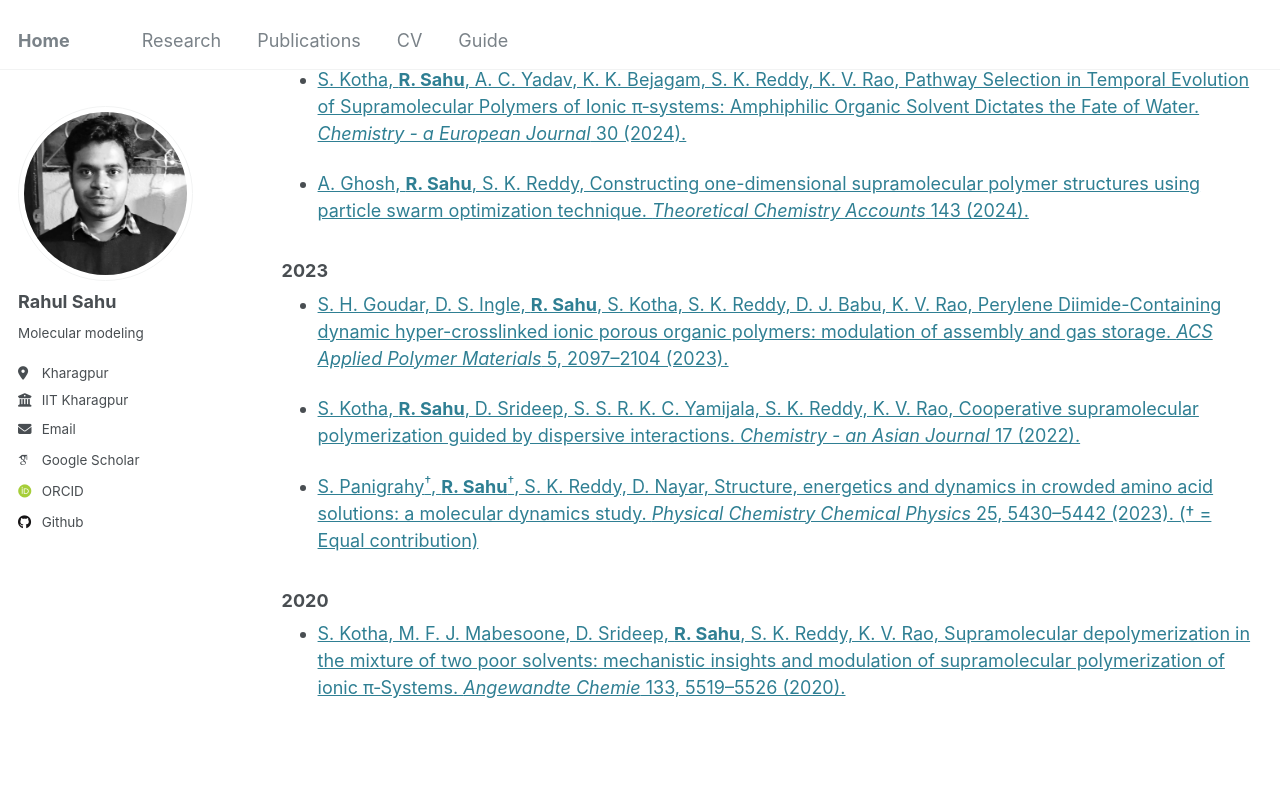
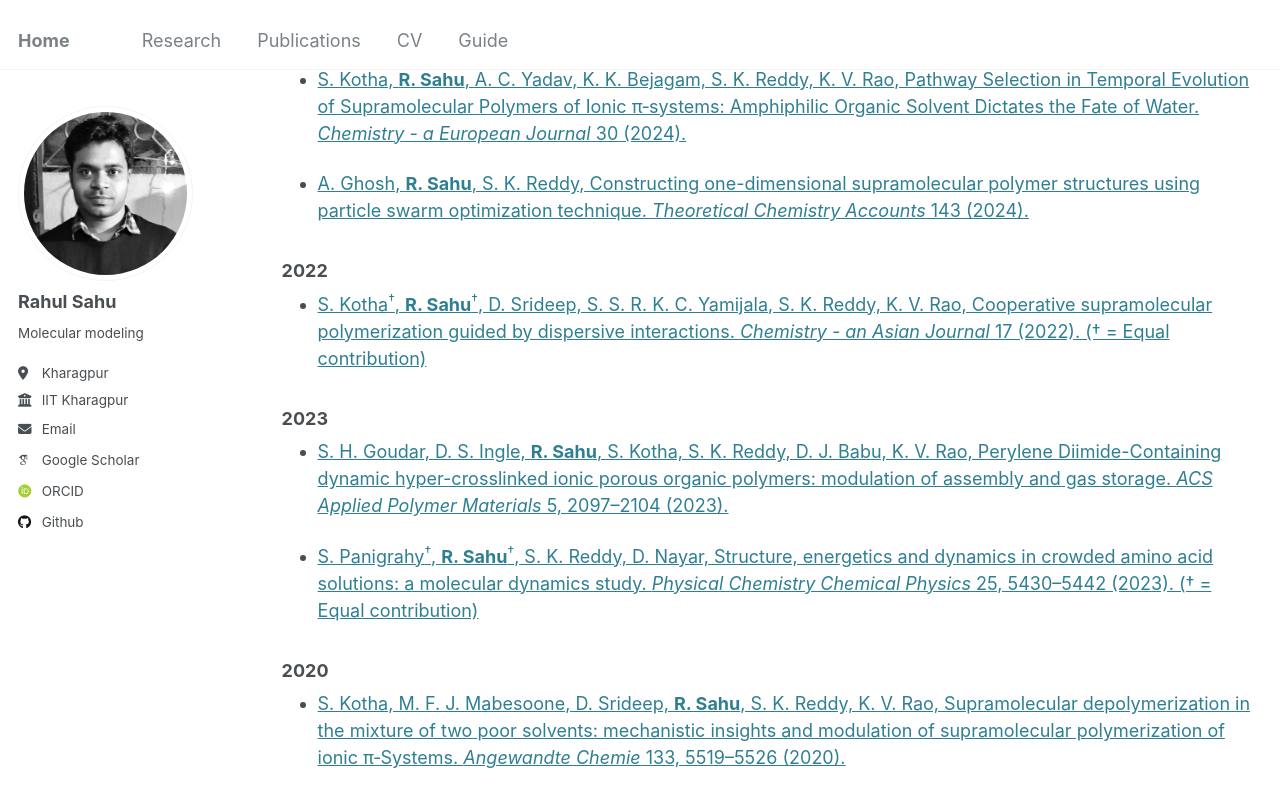
Before and after one commit to srahul21/srahul21.github.io, a Jekyll site: the page built from _pages/publications.html, in a window 1280 px wide and 900 px high, scrolled down 473 px. Shown: the top 807 px of the window. Built offline with Jekyll 4.4.1, drawn with Linux system fonts in a browser that asks for light colours; some web fonts are replaced.

Commit message:
Update paper-title-number-3.md

```diff
--- a/_publications/paper-title-number-3.md
+++ b/_publications/paper-title-number-3.md
@@ -1,10 +1,10 @@
 ---
-title: "S. Kotha, R. Sahu, D. Srideep, S. S. R. K. C. Yamijala, S. K. Reddy, K. V. Rao, Cooperative supramolecular polymerization guided by dispersive interactions. <i>Chemistry - an Asian Journal</i> 17 (2022)."
+title: "S. Kotha<sup>&dagger;</sup>, R. Sahu<sup>&dagger;</sup>, D. Srideep, S. S. R. K. C. Yamijala, S. K. Reddy, K. V. Rao, Cooperative supramolecular polymerization guided by dispersive interactions. <i>Chemistry - an Asian Journal</i> 17 (2022). (&dagger; = Equal contribution)"
 display_title: "Cooperative Supramolecular Polymerization Guided by Dispersive Interactions"
 collection: publications
 category: manuscripts
 permalink: /publication/paper-title-number-3
-year: 2023
+year: 2022
 image: '/images/asia202200494-fig-0006-m.jpg' # Path to the article image
 paperurl: 'https://aces.onlinelibrary.wiley.com/doi/full/10.1002/asia.202200494'
 ---
```
